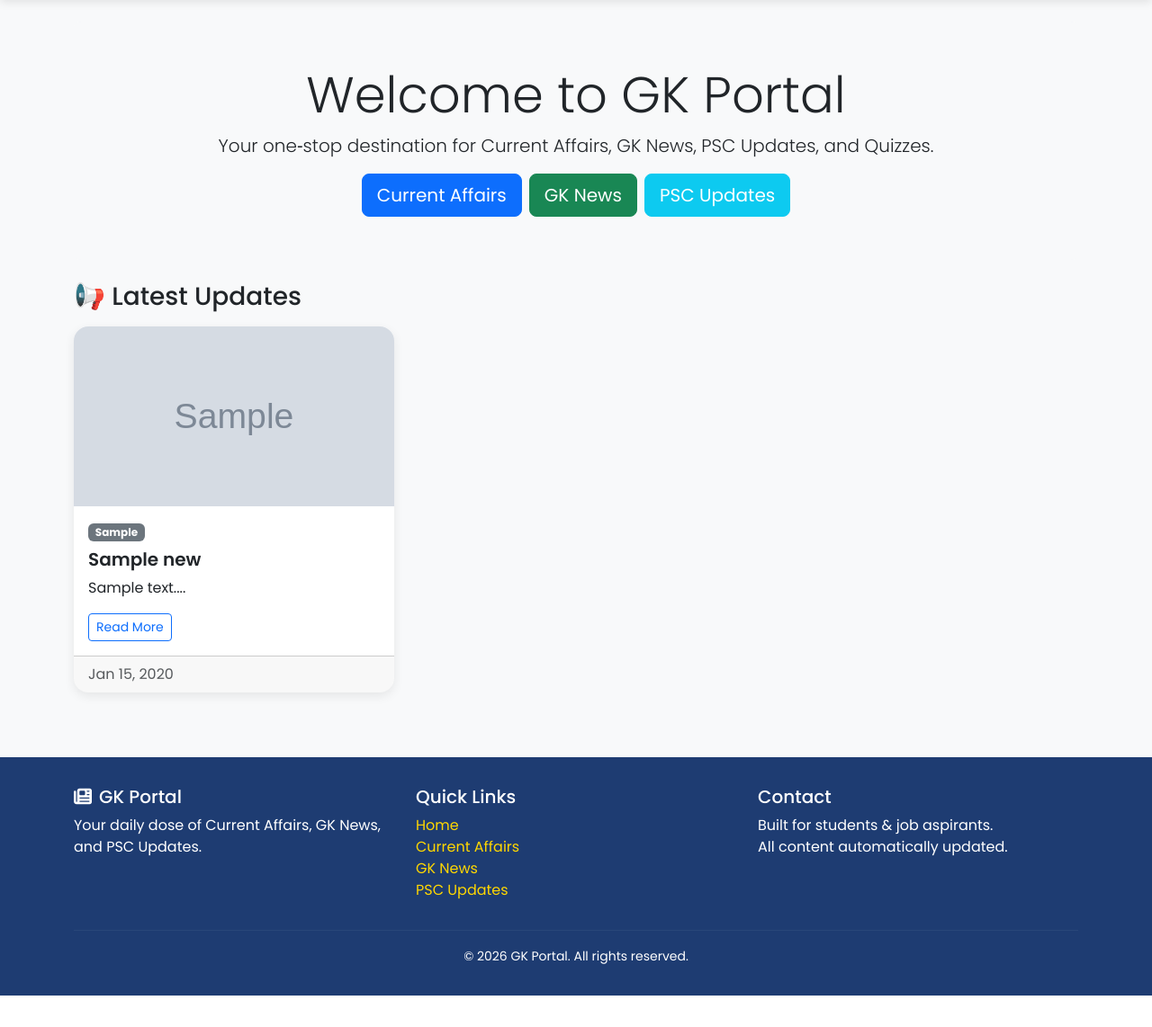
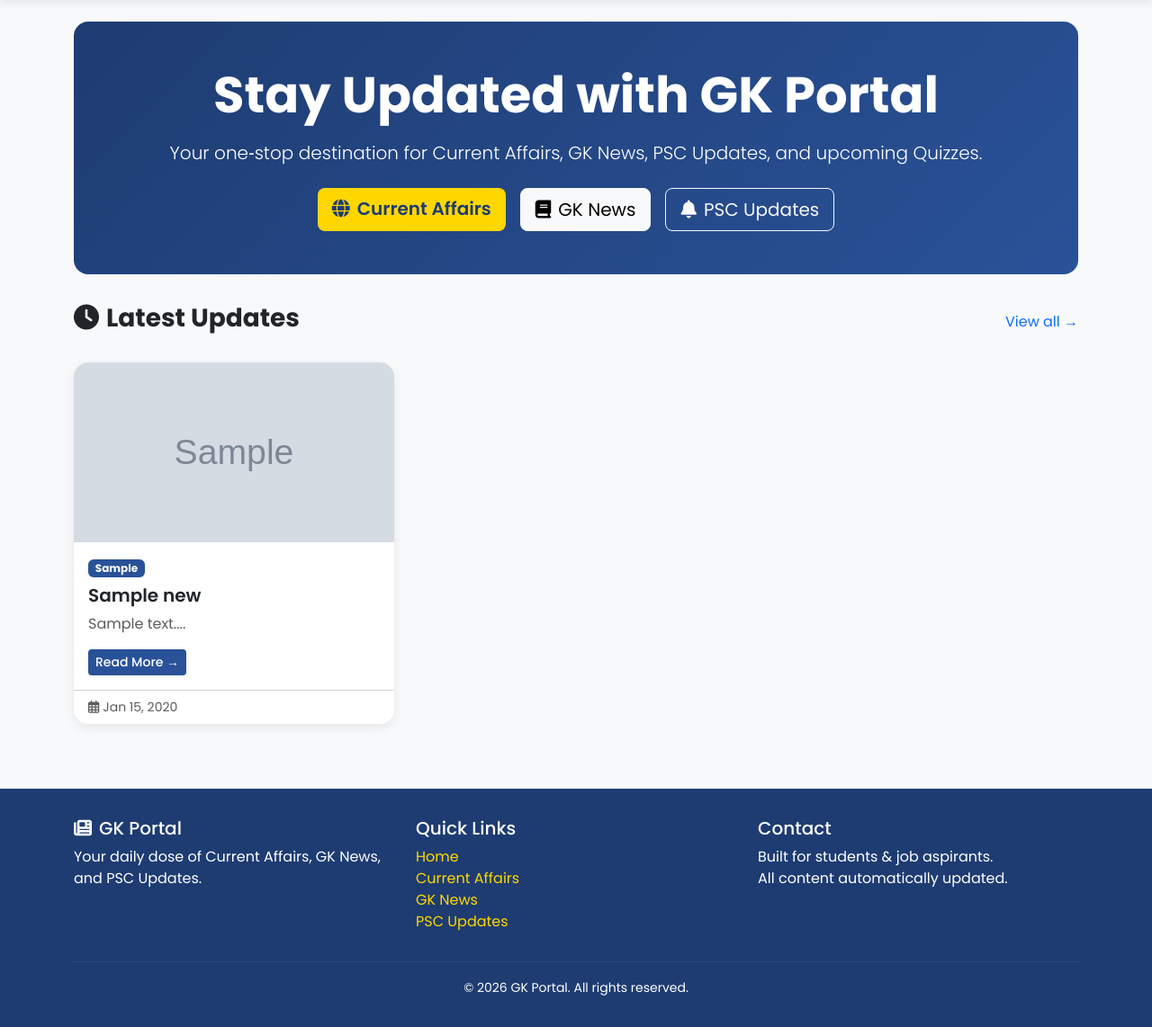
Before and after one commit to moviebazaa/currentaffairs, a Flask app: page / in a window 1280 px wide. Shown: the part 62-1204 px from the top of the page at 90% size. Before the commit the page ends 1169 px from the top, so only its background shows below. Run offline with Flask 3, Linux system fonts and the light colour scheme; tables that the repository leaves empty hold one stand-in row (values such as "Sample post"); grey boxes marked "Sample" are stand-in pictures.

Commit message:
Update index.html

```diff
--- a/templates/index.html
+++ b/templates/index.html
@@ -2,18 +2,22 @@
 {% block content %}
 
 <!-- Hero Section -->
-<div class="bg-light p-5 rounded-3 mb-4 text-center">
-    <h1 class="display-4">Welcome to GK Portal</h1>
-    <p class="lead">Your one‑stop destination for Current Affairs, GK News, PSC Updates, and Quizzes.</p>
-    <div class="d-flex justify-content-center gap-2 flex-wrap">
-        <a href="{{ url_for('current_affairs') }}" class="btn btn-primary btn-lg">Current Affairs</a>
-        <a href="{{ url_for('gk_news') }}" class="btn btn-success btn-lg">GK News</a>
-        <a href="{{ url_for('psc_updates') }}" class="btn btn-info btn-lg text-white">PSC Updates</a>
+<div class="hero-section text-center">
+    <h1 class="display-4 fw-bold mb-3">Stay Updated with GK Portal</h1>
+    <p class="lead mb-4">Your one‑stop destination for Current Affairs, GK News, PSC Updates, and upcoming Quizzes.</p>
+    <div class="d-flex justify-content-center gap-3 flex-wrap">
+        <a href="{{ url_for('current_affairs') }}" class="btn btn-gold btn-lg"><i class="fas fa-globe me-2"></i>Current Affairs</a>
+        <a href="{{ url_for('gk_news') }}" class="btn btn-light btn-lg"><i class="fas fa-book me-2"></i>GK News</a>
+        <a href="{{ url_for('psc_updates') }}" class="btn btn-outline-light btn-lg"><i class="fas fa-bell me-2"></i>PSC Updates</a>
     </div>
 </div>
 
-<!-- Latest Articles -->
-<h3 class="mb-3">📢 Latest Updates</h3>
+<!-- Latest Updates -->
+<div class="d-flex justify-content-between align-items-center mb-4">
+    <h3 class="fw-bold"><i class="fas fa-clock me-2"></i>Latest Updates</h3>
+    <a href="{{ url_for('current_affairs') }}" class="text-decoration-none">View all →</a>
+</div>
+
 {% if latest_news %}
 <div class="row">
     {% for news in latest_news %}
@@ -21,22 +25,29 @@
         <div class="card h-100">
             {% if news.image_url %}
             <img src="{{ news.image_url }}" class="card-img-top" alt="{{ news.title }}">
+            {% else %}
+            <div class="bg-light d-flex align-items-center justify-content-center" style="height: 200px;">
+                <i class="fas fa-image fa-3x text-muted"></i>
+            </div>
             {% endif %}
             <div class="card-body">
-                <span class="badge bg-secondary mb-2">{{ news.category }}</span>
+                <span class="badge badge-category mb-2">{{ news.category }}</span>
                 <h5 class="card-title">{{ news.title }}</h5>
-                <p class="card-text">{{ news.summary[:120] }}...</p>
-                <a href="{{ url_for('news_detail', news_id=news.id) }}" class="btn btn-outline-primary btn-sm">Read More</a>
+                <p class="card-text text-muted">{{ news.summary[:120] }}...</p>
+                <a href="{{ url_for('news_detail', news_id=news.id) }}" class="btn btn-primary-custom btn-sm">Read More →</a>
             </div>
-            <div class="card-footer text-muted">
-                {{ news.date_posted.strftime('%b %d, %Y') }}
+            <div class="card-footer bg-white text-muted small">
+                <i class="far fa-calendar-alt me-1"></i>{{ news.date_posted.strftime('%b %d, %Y') }}
             </div>
         </div>
     </div>
     {% endfor %}
 </div>
 {% else %}
-<p>No news articles yet. Check back soon!</p>
+<div class="text-center py-5">
+    <i class="fas fa-newspaper fa-4x text-muted mb-3"></i>
+    <p class="lead">No articles yet. Check back soon!</p>
+</div>
 {% endif %}
 
 {% endblock %}
```
